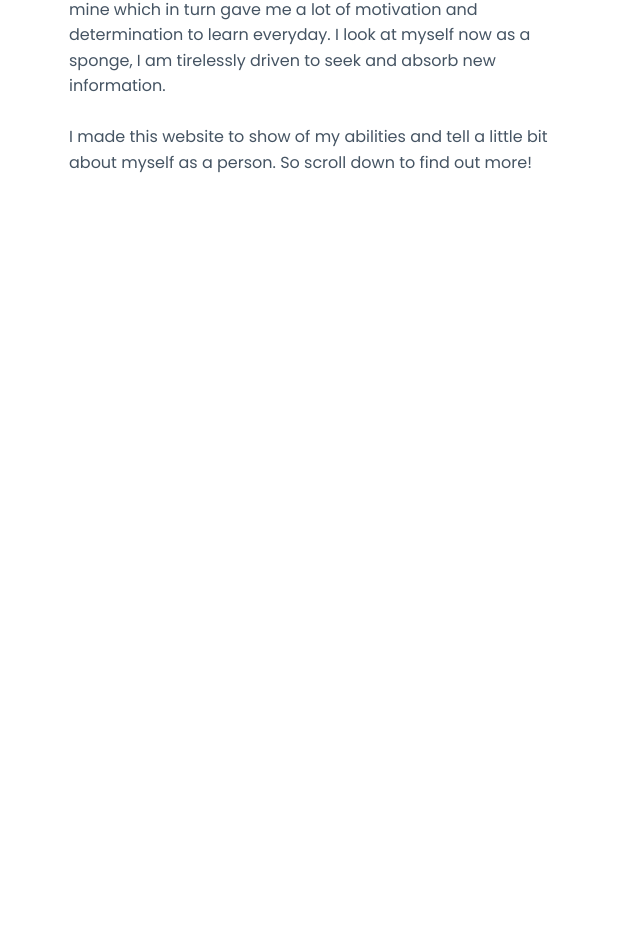
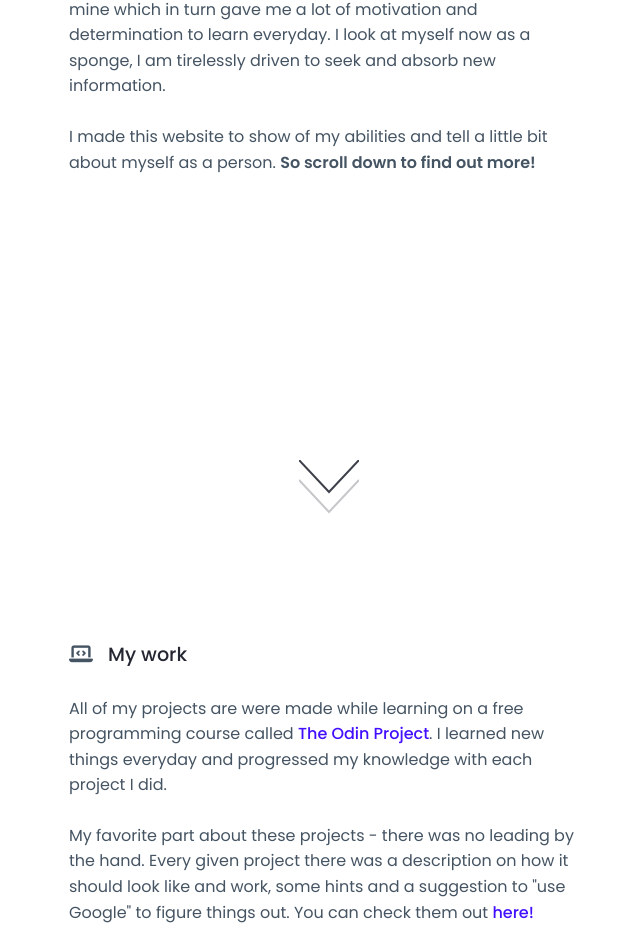
Before and after one commit to sleep24less/personal-site, a React (Create React App) app: page / in a window 1280 px wide. Shown: the part 656-1606 px from the top of the page, without its empty margins (311-951 px from the left). Before the commit the page ends 856 px from the top, so only its background shows below. Built offline with nearby package versions, Linux system fonts and the light colour scheme; the HTML template or start-up script is replaced by a standard one.

Commit message:
Change dropdown from onClick to onMouseEnter

```diff
--- a/public/index.html
+++ b/public/index.html
@@ -16,6 +16,9 @@
   <!-- icon kit from fontawesome -->
   <script src="https://kit.fontawesome.com/53c06c11c4.js" crossorigin="anonymous"></script>
   <!-- icon kit from fontawesome -->
+  <!-- Lottie animations -->
+  <script src="https://unpkg.com/@lottiefiles/lottie-player@latest/dist/lottie-player.js"></script>
+  <!-- Lottie animations -->
   <link rel="apple-touch-icon" href="%PUBLIC_URL%/logo192.png" />
   <link rel="manifest" href="%PUBLIC_URL%/manifest.json" />
   <title>Arno Manukian</title>
--- a/src/components/Home.js
+++ b/src/components/Home.js
@@ -19,14 +19,22 @@ export default function Home() {
         >
             <h1 className='text_title'>Hello, I am Arno!</h1>
             <h1 className='text_intro'>I am a self-taught front-end developer, who is motivated to start his career in the industry.</h1>
-            {/* <p className="text">Esu darbštus, atsakingas, siekiantis tobulėti bei nebijantis iššūkių architektūros magistrantas, norintis persispecializuoti į IT sritį. Esu labai motyvuotas ugdyti savo žinias ir pradėti savo front-end karjerą. Greitai išmokstu dirbti naujomis programomis, prisitaikau prie aplinkos ir darbo procesų, o iškilus kliūtims ar sunkumams, visada randu sprendimą, nesvarbu kiek pastangų ar laiko tai reikalautų.
-            </p>
-            <p className='text'>Gebu sutarti su visais žmonėmis, mėgstu naujas pažintis. Taip pat, labai gerai sutariu su “Google” paieškos sistema, nes didžiają dalį gyvenimo teko spręsti įvairius nesklandumus su kompiuteriu, kitais prietaisais ar programine įranga. Visi mano hobiai liečia TECH sritį: kompiuteriniai žaidimai, išmanieji telefonai, stacionarūs bei nešiojami kompiuteriai, kriptovaliutos.</p> */}
             <p className="text">I used to be an architect with a masters degree, which has given me a deep understanding in design, composition and most importantly hard-work. Although I decided to change my profession, my studies and work in architecture made me <a className='' href='/about'>who I am today</a>.
             </p>
             <p className='text'>Pursuing a different profession was a hard decision to make, but I'm very glad that I did. Programming has become a passion of mine which in turn gave me a lot of motivation and determination to learn everyday. I look at myself now as a sponge, I am tirelessly driven to seek and absorb new information. </p>
-            <p className='text'><b>I made this website to show of my abilities and tell a little bit about myself as a person. So scroll down to find out more!</b></p>
-
+            <p className='text'>I made this website to show of my abilities and tell a little bit about myself as a person. <b>So scroll down to find out more!</b></p>
+            <div className='scroll_animation'>
+                <svg class="arrows">
+                    <path class="a1" d="M0 0 L30 32 L60 0"></path>
+                    <path class="a2" d="M0 20 L30 52 L60 20"></path>
+                    <path class="a3" d="M0 40 L30 72 L60 40"></path>
+                </svg>
+            </div>
+            <div className='section_info'>
+                <h1 data-aos='fade-left' className='text_section'><i class="fa-solid fa-laptop-code"></i> My work</h1>
+                <p data-aos='fade-right' className='text'>All of my projects are were made while learning on a free programming course called <a href='https://www.theodinproject.com/' target='_blank'>The Odin Project</a>. I learned new things everyday and progressed my knowledge with each project I did.</p>
+                <p data-aos='fade-left' className='text'>My favorite part about these projects - there was no leading by the hand. Every given project there was a description on how it should look like and work, some hints and a suggestion to "use Google" to figure things out. You can check them out <a href='/work'>here!</a></p>
+            </div>
         </motion.div>
 
     )
--- a/src/components/Navbar.js
+++ b/src/components/Navbar.js
@@ -25,8 +25,10 @@ export default function Navbar(props) {
                 <Link to="/work" className="navbar_item">Work</Link>
                 <Link to="/about" className="navbar_item">About</Link>
                 <div className="menu_container">
-                    <li className="navbar_item menu_trigger" onClick={() => { setOpen(!open) }}>Contacts</li>
-                    <div className={`dropdown ${open ? 'active' : 'inactive'}`}>
+                    <li className="navbar_item menu_trigger" onMouseEnter={() => setOpen(true)}
+                        onMouseLeave={() => setOpen(false)}>Contacts</li>
+                    <div className={`dropdown ${open ? 'active' : 'inactive'}`} onMouseEnter={() => setOpen(true)}
+                        onMouseLeave={() => setOpen(false)}>
                         <DropdownItem icon={<i className="contact_icon fa-brands fa-linkedin" ></i>} link='https://www.linkedin.com/in/arnomanukian/' />
                         <DropdownItem icon={<i className="contact_icon fa-brands fa-square-github" ></i>} link='https://github.com/sleep24less' />
                         <DropdownItem icon={<i className="contact_icon fa-solid fa-square-envelope" ></i>} link='mailto:arnas.manucan@gmail.com' />
--- a/src/index.css
+++ b/src/index.css
@@ -167,7 +167,6 @@ code {
   --color-accent: #430fff;
   --color-accent2: #eb0fff;
   --color-logo: linear-gradient(225deg, #FF3CAC 0%, #784BA0 50%, #2B86C5 100%);
-  --logo-shadow: none;
   --color-png: hue-rotate(280deg);
 
 }
@@ -207,6 +206,10 @@ i {
   margin-right: 10px;
   color: var(--color-text-secondary);
   font-size: inherit;
+}
+
+b {
+  font-weight: 600;
 }
 
 .container {
@@ -418,3 +421,86 @@ input:checked+.slider:before {
   color: var(--color-text-primary);
   margin-bottom: 25px;
 }
+
+.main .section_info {
+  margin-top: 100px;
+}
+
+/* SCROLL DOWN ANIMATION */
+
+.scroll_animation {
+  position: relative;
+  margin: 0 auto;
+  margin-top: 50%;
+}
+
+.arrows {
+  width: 60px;
+  height: 72px;
+  scale: 1;
+}
+
+.arrows path {
+  stroke: var(--color-text-primary);
+  fill: transparent;
+  stroke-width: 2px;
+  animation: arrow 3s infinite;
+  -webkit-animation: arrow 3s infinite;
+}
+
+@keyframes arrow {
+  0% {
+    opacity: 0
+  }
+
+  40% {
+    opacity: 1
+  }
+
+  80% {
+    opacity: 0
+  }
+
+  100% {
+    opacity: 0
+  }
+}
+
+@-webkit-keyframes arrow
+
+/*Safari and Chrome*/
+  {
+  0% {
+    opacity: 0
+  }
+
+  40% {
+    opacity: 1
+  }
+
+  80% {
+    opacity: 0
+  }
+
+  100% {
+    opacity: 0
+  }
+}
+
+.arrows path.a1 {
+  animation-delay: -1s;
+  -webkit-animation-delay: -1s;
+  /* Safari 和 Chrome */
+}
+
+.arrows path.a2 {
+  animation-delay: -0.5s;
+  -webkit-animation-delay: -0.5s;
+  /* Safari 和 Chrome */
+}
+
+.arrows path.a3 {
+  animation-delay: 0s;
+  -webkit-animation-delay: 0s;
+  /* Safari 和 Chrome */
+}
```
Also changed, not shown: src/assets/display-code.svg (deleted).
